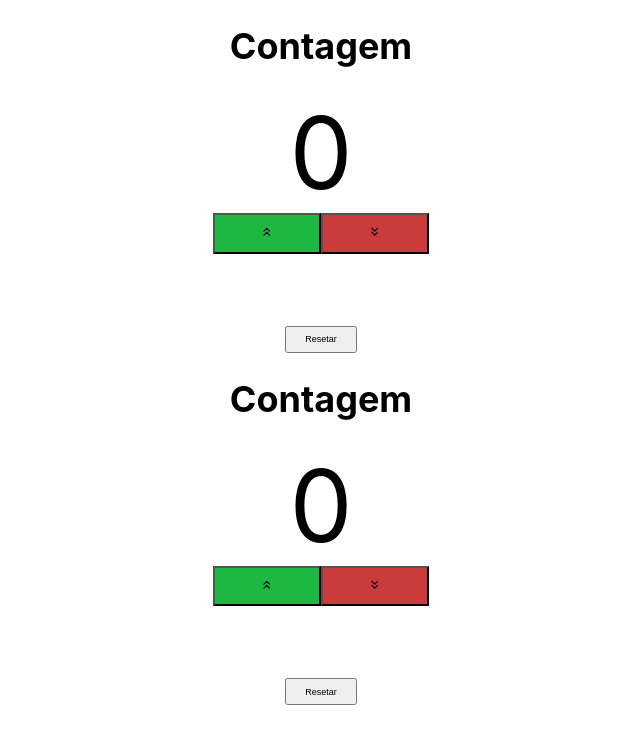
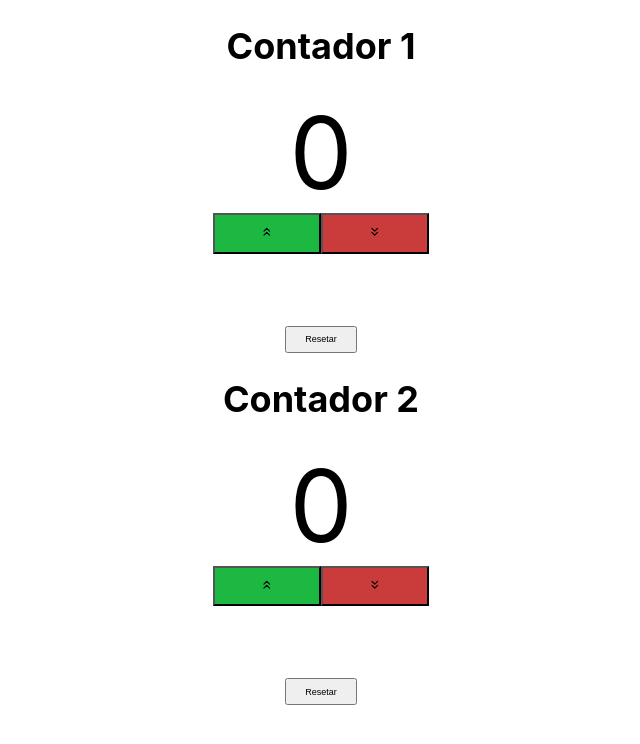
Before and after one commit to manticorevault/cocounter, a React (Create React App) app: page / in a window 1280 px wide. Shown: the top 744 px of the page, without its empty margins (319-959 px from the left). Built offline with nearby package versions, Linux system fonts and the light colour scheme.

Commit message:
Fixed the text in some parts of the app

```diff
--- a/src/App.js
+++ b/src/App.js
@@ -19,7 +19,7 @@ function App() {
     <div className="mid-box">
       <div className="Contagem">
         <h1>
-          Contagem
+          Contador 1
       </h1>
       </div>
       <div className="number">{count}</div>
@@ -34,7 +34,7 @@ function App() {
 
       <div className="Contagem">
         <h1>
-          Contagem
+          Contador 2
       </h1>
       </div>
       <div className="number">{count}</div>
```
